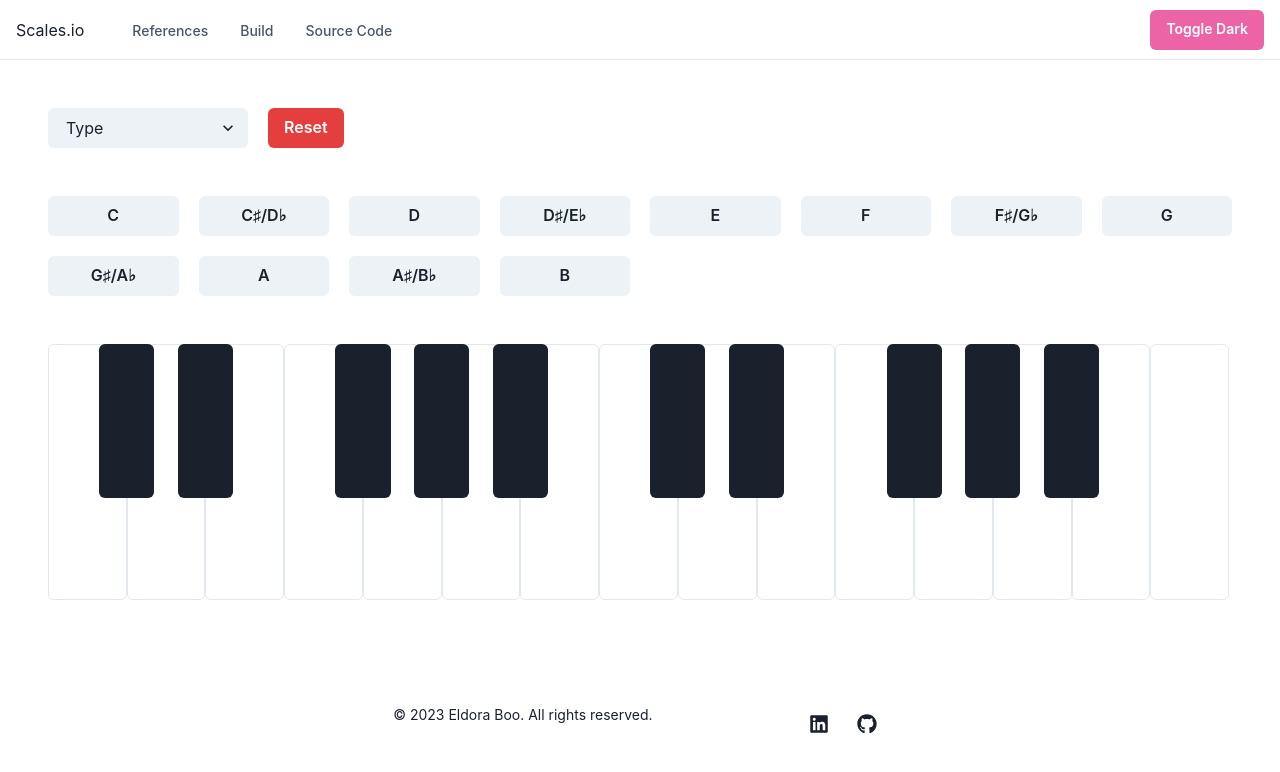
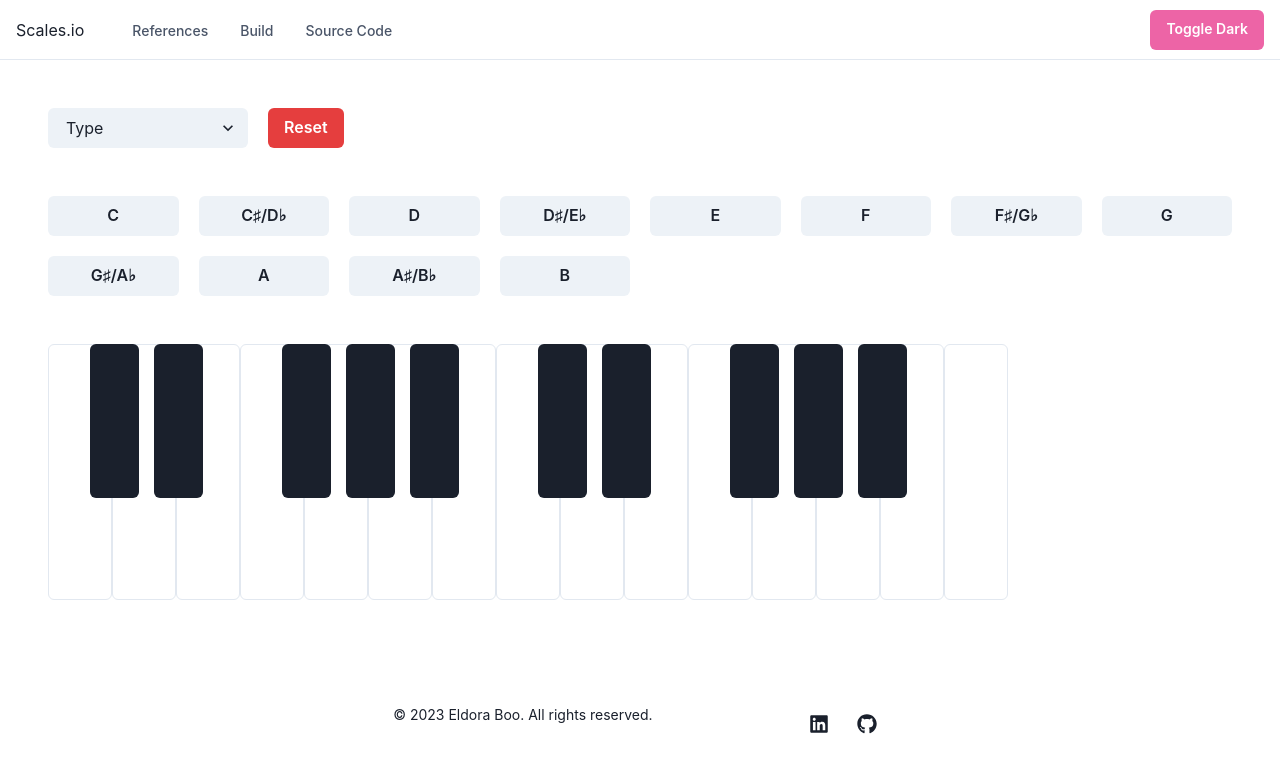
Before and after one commit to eldoraboo/scales-io, a Next.js app: page /second in a window 1280 px wide. Shown: the top 772 px of the page. Built offline with nearby package versions, Linux system fonts and the light colour scheme.

Commit message:
bug: optimise keyboard

```diff
--- a/pages/second.tsx
+++ b/pages/second.tsx
@@ -70,28 +70,28 @@ export default function PianoKeyboard(props: any) {
   const notes = [
     { key: 0, value: "C" },
     { key: 1, value: "D" },
-    { key: 0.5, left: "135%", black: true, value: "C♯/D♭" },
+    { key: 0.5, left: "6.7vw", black: true, value: "C♯/D♭" },
     { key: 2, left: "100%", value: "E" },
-    { key: 1.5, left: "235%", black: true, value: "D♯/E♭" },
+    { key: 1.5, left: "11.7vw", black: true, value: "D♯/E♭" },
     { key: 2.5, left: "200%", value: "F" },
     { key: 3.5, left: "200%", value: "G" },
-    { key: 3, left: "335%", black: true, value: "F♯/G♭" },
+    { key: 3, left: "16.7vw", black: true, value: "F♯/G♭" },
     { key: 4.5, left: "300%", value: "A" },
-    { key: 4, left: "435%", black: true, value: "G♯/A♭" },
+    { key: 4, left: "21.7vw", black: true, value: "G♯/A♭" },
     { key: 5.5, left: "400%", value: "B" },
-    { key: 5, left: "535%", black: true, value: "A♯/B♭" },
+    { key: 5, left: "26.7vw", black: true, value: "A♯/B♭" },
     { key: 6, left: "500%", value: "C" },
     { key: 7, left: "500%", value: "D" },
-    { key: 6.5, left: "635%", black: true, value: "C♯/D♭" },
+    { key: 6.5, left: "31.7vw", black: true, value: "C♯/D♭" },
     { key: 8, left: "600%", value: "E" },
-    { key: 7.5, left: "735%", black: true, value: "D♯/E♭" },
+    { key: 7.5, left: "36.7vw", black: true, value: "D♯/E♭" },
     { key: 8.5, left: "700%", value: "F" },
     { key: 9.5, left: "700%", value: "G" },
-    { key: 9, left: "835%", black: true, value: "F♯/G♭" },
+    { key: 9, left: "41.7vw", black: true, value: "F♯/G♭" },
     { key: 10.5, left: "800%", value: "A" },
-    { key: 10, left: "935%", black: true, value: "G♯/A♭" },
+    { key: 10, left: "46.7vw", black: true, value: "G♯/A♭" },
     { key: 11.5, left: "900%", value: "B" },
-    { key: 11, left: "1035%", black: true, value: "A♯/B♭" },
+    { key: 11, left: "51.7vw", black: true, value: "A♯/B♭" },
     { key: 12, left: "1000%", value: "C" },
   ];
 
@@ -99,7 +99,7 @@ export default function PianoKeyboard(props: any) {
     <SimpleGrid
       px={12}
       height="20vw"
-      templateColumns="repeat(25, minmax(6.65%, 1fr))"
+      templateColumns="repeat(25, minmax(5vw, 1fr))"
       mb={10}
     >
       {notes.map((note) => (
@@ -108,7 +108,7 @@ export default function PianoKeyboard(props: any) {
           key={note.key}
           height={note.black ? "12vw" : "20vw"}
           variant={note.black ? "filled" : "outline"}
-          width={note.black ? "70%" : "100%"}
+          width={note.black ? "3.8vw" : "5vw"}
           pt={note.black ? "8vw" : "10vw"}
           right={note.left}
           fontSize={note.black ? "0.5em" : "1em"}
```
